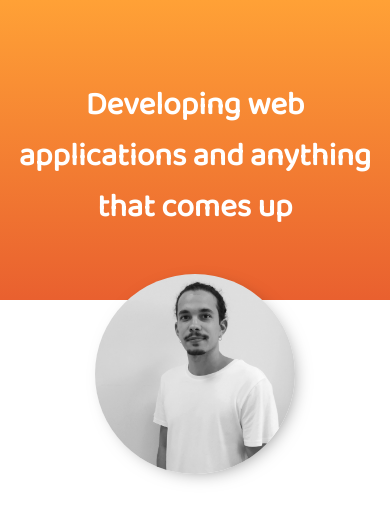
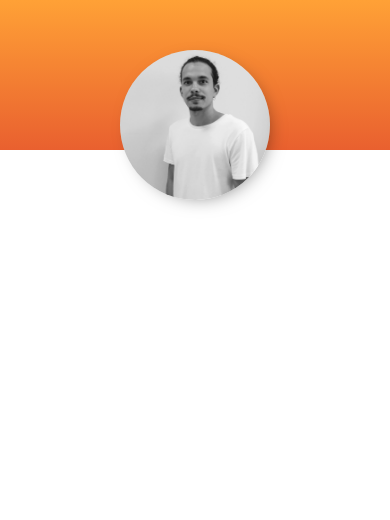
Before and after one commit to sriosdev/portfolio-old, a Vue app: page / in a window 390 px wide. Shown: the top 520 px of the page. Built offline with nearby package versions, Linux system fonts and the light colour scheme.

Commit message:
Header mobile

```diff
--- a/src/App.vue
+++ b/src/App.vue
@@ -28,6 +28,6 @@ html, body {
   -webkit-font-smoothing: antialiased;
   -moz-osx-font-smoothing: grayscale;
   text-align: center;
-  color: #2c3e50;
+  color: #2e2e2e;
 }
 </style>
--- a/src/components/Avatar.vue
+++ b/src/components/Avatar.vue
@@ -27,4 +27,11 @@ export default {
         object-fit: cover;
     }
 }
+
+@media (min-width: 320px) and (max-width: 480px) {
+    .avatar {
+        height: 150px;
+        width: 150px;
+    }
+}
 </style>
--- a/src/components/Header.vue
+++ b/src/components/Header.vue
@@ -1,6 +1,5 @@
 <template>
   <header>
-    <h1>Developing web applications and anything that comes up</h1>
     <Avatar class="avatar" />
   </header>
 </template>
@@ -18,22 +17,21 @@ export default {
 
 <style lang="scss" scoped>
 header {
+  height: 200px;
+  background-image: linear-gradient(#ffa136, #e9602f);
   position: relative;
-  height: 300px;
-  background-image: linear-gradient(#ffa136, #e9602f);
-
-  h1 {
-    position: relative;
-    color: white;
-    margin-top: 0;
-    top: 5rem;
-  }
 
   .avatar {
-    position: relative;
     margin-left: auto;
     margin-right: auto;
-    top: 100px;
+    position: relative;
+    top: 50px;
   }
 }
+
+@media (min-width: 320px) and (max-width: 480px) {
+    header {
+      height: 150px;
+    }
+}
 </style>
```
